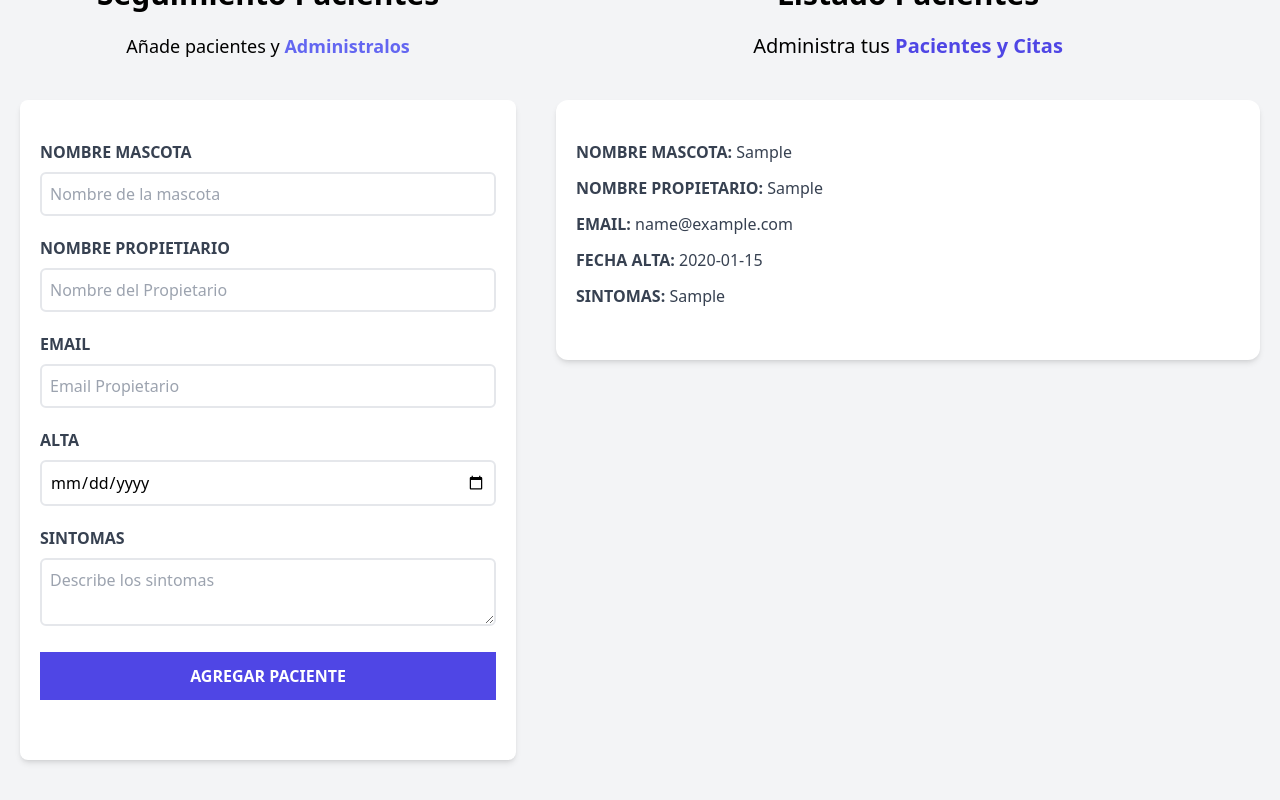
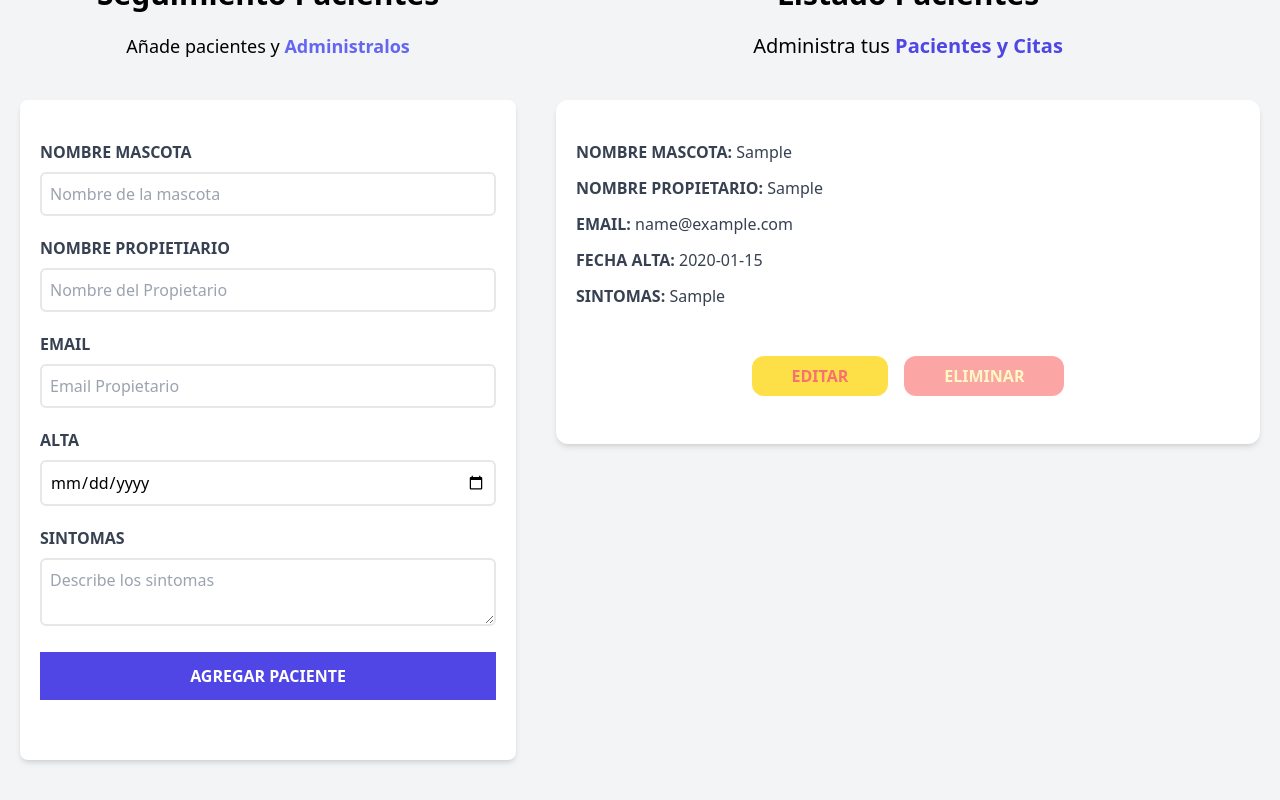
Before and after one commit to caaz160782/citasPacientes, a React (Vite) app: page / in a window 1280 px wide. Both pictures are taken after typing "Sample", "Sample", "name@example.com", "2020-01-15", "Sample" into the empty fields and a click on the input "Agregar Paciente". Shown: the part 200-1000 px from the top of the page. Built offline with nearby package versions, Linux system fonts and the light colour scheme.

Commit message:
update paciente

```diff
--- a/src/App.jsx
+++ b/src/App.jsx
@@ -5,7 +5,8 @@ import ListadoPacientes from "./components/ListadoPacientes";
 
 function App() {
 
-  const [pacientes,setPacientes]= useState([])
+  const [pacientes,setPacientes]= useState([]);
+  const [paciente,serPaciente]  = useState([]);
 
   return (
   <div className="container mx-auto mt-20">
@@ -13,9 +14,12 @@ function App() {
     <div className="mt-12 md:flex">
     <Formulario
       pacientes    ={pacientes}
-      setPacientes ={setPacientes} />
+      setPacientes ={setPacientes}
+      paciente     ={paciente}
+    />
     <ListadoPacientes
-         pacientes ={pacientes}
+         pacientes     ={pacientes}
+         setPaciente   ={serPaciente}
     />
     </div>
   </div>
--- a/src/components/Formulario.jsx
+++ b/src/components/Formulario.jsx
@@ -1,7 +1,7 @@
-import {useState} from 'react';
+import {useState,useEffect} from 'react';
 import Error from './Error';
 
-const Formulario = ({pacientes,setPacientes}) => {
+const Formulario = ({pacientes,setPacientes,paciente}) => {
   const [nombre,setNombre]            =useState('');
   const [propietario,setPropietario]  =useState('');
   const [email,setEmail]              =useState('');
@@ -13,7 +13,6 @@ const Formulario = ({pacientes,setPacientes}) => {
   const generarId=()=>{
     const random =Math.random().toString(36).substring(2);
     const date   =Date.now().toString(36)
-
     return random+date;
   }
 
@@ -26,17 +25,28 @@ const Formulario = ({pacientes,setPacientes}) => {
            return;
       }
       setError(false);
+
       const objPaciente=
              {
               nombre,
               propietario,
               email,
               fecha,
-              sintomas,
-              id:generarId()
+              sintomas
              };
+      if(paciente.id){
+        //editando el registro
+        objPaciente.id = paciente.id;
+        const pacientesActualizados =pacientes.map(pacienteState => pacienteState.id ===
+                paciente.id ? objPaciente : pacienteState )
 
-      setPacientes([...pacientes,objPaciente]);
+        setPacientes(pacientesActualizados)
+
+      }else{
+        //nuevo registro
+        objPaciente.id = generarId();
+        setPacientes([...pacientes,objPaciente]);
+      }
       setNombre('');
       setPropietario('');
       setEmail('');
@@ -44,6 +54,19 @@ const Formulario = ({pacientes,setPacientes}) => {
       setSintomas('');
 
   }
+
+  useEffect(()=>{
+    if(Object.keys(paciente).length >0){
+      const {nombre,propietario,email,fecha,sintomas}=paciente;
+      setNombre(nombre);
+      setPropietario(propietario);
+      setEmail(email);
+      setFecha(fecha);
+      setSintomas(sintomas);
+    }
+  },[paciente])
+
+
 
   return (
     <div className="md:w-1/2 lg:w-2/5 mx-5">
@@ -135,7 +158,7 @@ const Formulario = ({pacientes,setPacientes}) => {
                         hover:bg-indigo-700
                          cursor-pointer
                          transition-all"
-             value="Agregar Paciente"
+             value={ paciente.id ?" Editar Paciente" :  "Agregar Paciente"}
             />
           </div>
 
--- a/src/components/ListadoPacientes.jsx
+++ b/src/components/ListadoPacientes.jsx
@@ -1,21 +1,38 @@
 import Paciente from "./Paciente"
 
-const ListadoPacientes = ({pacientes}) => {
+const ListadoPacientes = ({pacientes,setPaciente}) => {
+
   return (
    <div className="md:w-1/2 lg:w-3/5 md:h-screen overflow-y-scroll" >
 
-      <h2 className="font-black text-3xl text-center">Listado Pacientes</h2>
-      <p className="text-xl mt-5 mb-10 text-center">
+     { pacientes && pacientes.length ?
+     (<>
+        <h2 className="font-black text-3xl text-center">Listado Pacientes</h2>
+        <p className="text-xl mt-5 mb-10 text-center">
          Administra tus {''}
          <span className="text-indigo-600 font-bold">Pacientes y Citas</span>
-      </p>
-
+        </p>
       { pacientes.map( (paciente) =>(
          <Paciente
-            key     ={paciente.id}
-            paciente={paciente}
+            key           ={paciente.id}
+            paciente      ={paciente}
+            setPaciente   ={setPaciente}
          />
        ))}
+     </>)
+       : (
+       <>
+        <h2 className="font-black text-3xl text-center">No hay pacientes</h2>
+        <p className="text-xl mt-5 mb-10 text-center">
+         Comienza Agregando pacientes{' '}
+         <span className="text-indigo-600 font-bold">se mostraran en este lugar</span>
+        </p>
+       </>
+       )
+     }
+
+
+
 
    </div>
   )
--- a/src/components/Paciente.jsx
+++ b/src/components/Paciente.jsx
@@ -1,4 +1,4 @@
-const Paciente = ({paciente}) => {
+const Paciente = ({paciente,setPaciente}) => {
    const {nombre,propietario,email,fecha,sintomas}=paciente;
 
    return (
@@ -18,12 +18,23 @@ const Paciente = ({paciente}) => {
           <p className="font-bold mb-3 text-gray-700 uppercase">Fecha Alta: {' '}
              <span className="font-normal normal-case" >{fecha}</span>
           </p>
-
-
-
           <p className="font-bold mb-3 text-gray-700 uppercase">Sintomas: {' '}
              <span className="font-normal normal-case" >{sintomas}</span>
           </p>
+          <div className=" flex justify-center mt-10">
+            <button
+               className="m-2 py-2 px-10 bg-yellow-300 hover:bg-yellow-400 rounded-xl text-red-400 font-bold uppercase"
+               type="button"
+               onClick={()=>setPaciente(paciente)}
+             > Editar</button>
+
+            <button
+               className="m-2 py-2 px-10 bg-red-300 hover:bg-red-400 rounded-xl text-yellow-100 font-bold uppercase"
+               type="button"
+             > Eliminar</button>
+
+
+          </div>
       </div>
 
   )
```
